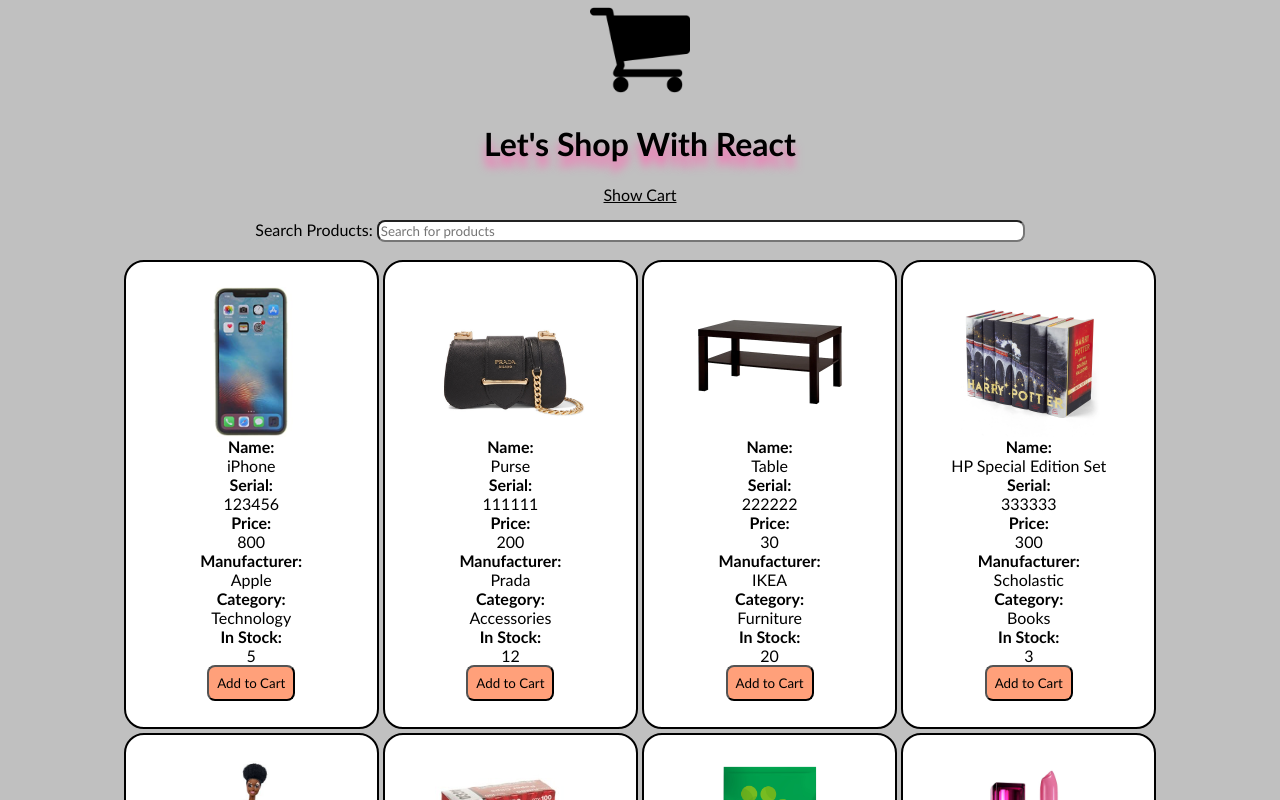
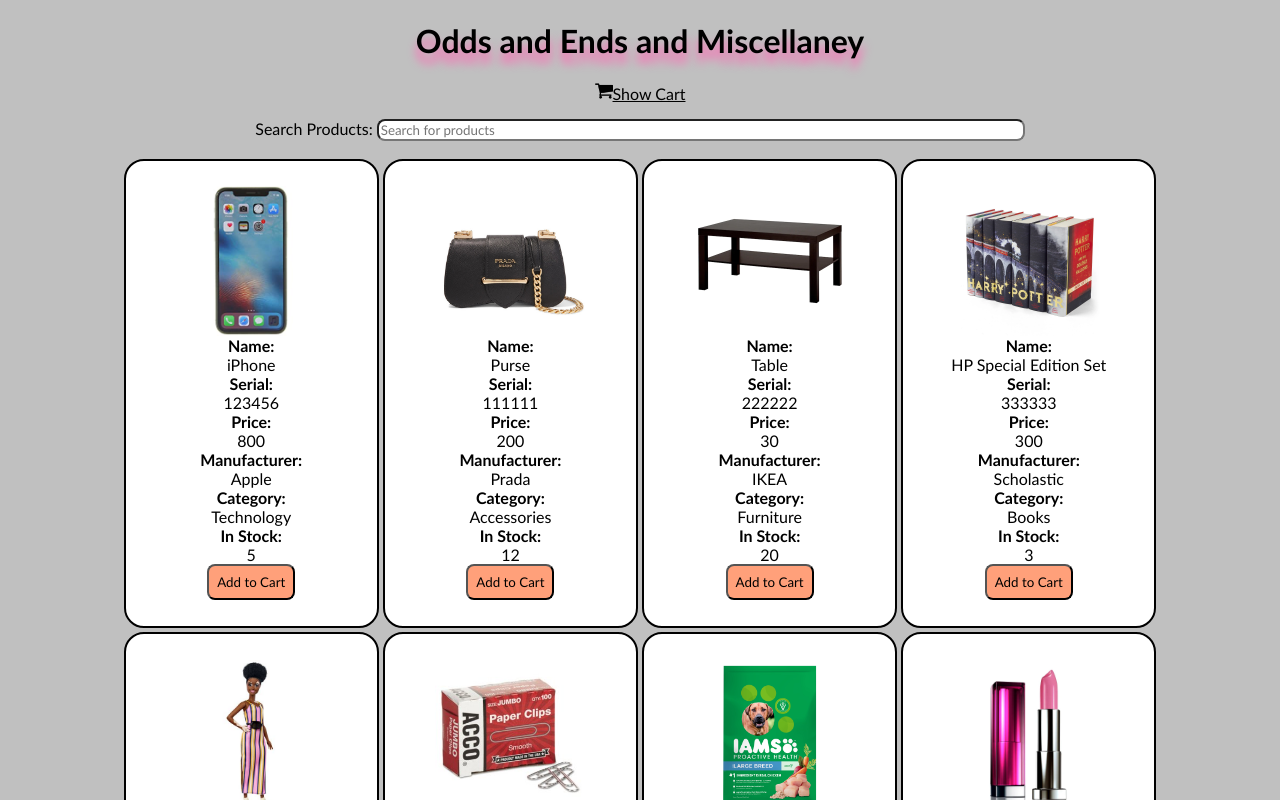
Before and after one commit to kkim88/capstone-1, a React (Create React App) app in the folder inventory-management/: page / in a window 1280 px wide. Shown: the top 800 px of the page. Built offline with nearby package versions, Linux system fonts and the light colour scheme.

Commit message:
More fix attempts

```diff
--- a/inventory-management/src/App.js
+++ b/inventory-management/src/App.js
@@ -8,27 +8,22 @@
 function App() {
 
   const [cart, setCart] = useState([]);
-  const [items, setItems] = useState([]);
 
   useEffect(() => {
-    setItems(data);
-  }, []);
-
-  useEffect(() => {
-    console.log("Items in <App/>", items);
+    // console.log("Items in <App/>", items);
     console.log("cart in <App/>", cart);
   }, []);
 
   return (
     <div className="App">
-      <img src='/shopping-cart-black-shape.png' width="100px" height="100px"></img>
-      <h1>Let's Shop With React</h1>
-      <nav>
-        <Link to="/cart">Show Cart</Link>
-        <Link to="/search" />
-      </nav>
-      <Route exact path="/search">
-        <Search cart={cart} setCart={setCart} items={items} setItems={setItems} />
+      <header>
+        <h1>Odds and Ends and Miscellaney</h1>
+        <nav>
+          <Link to="/cart"><img src='/shopping-cart-black-shape.png' width="18px" height="18px"></img>Show Cart</Link>
+        </nav>
+      </header>
+      <Route exact path="/search" >
+        <Search cart={cart} setCart={setCart} />
       </Route>
       <Route exact path="/cart">
         <ShoppingCart cart={cart} setCart={setCart} />
```
